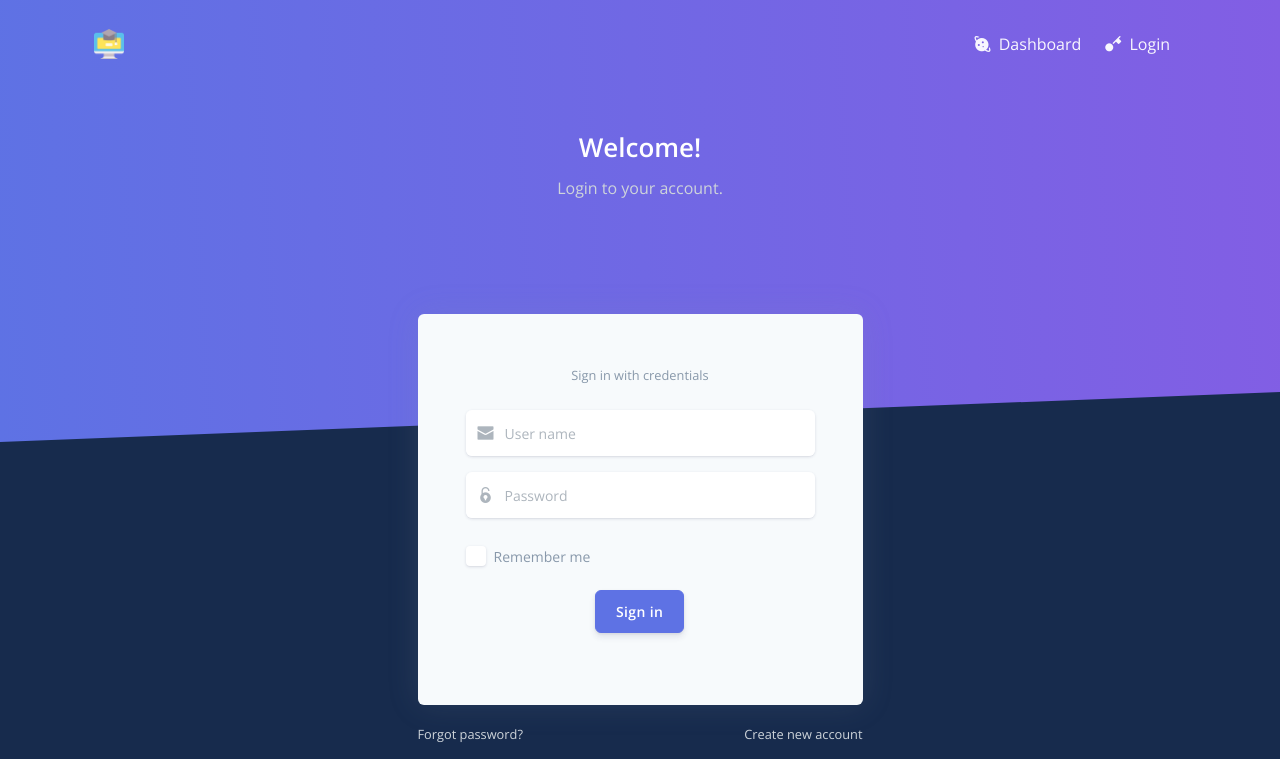
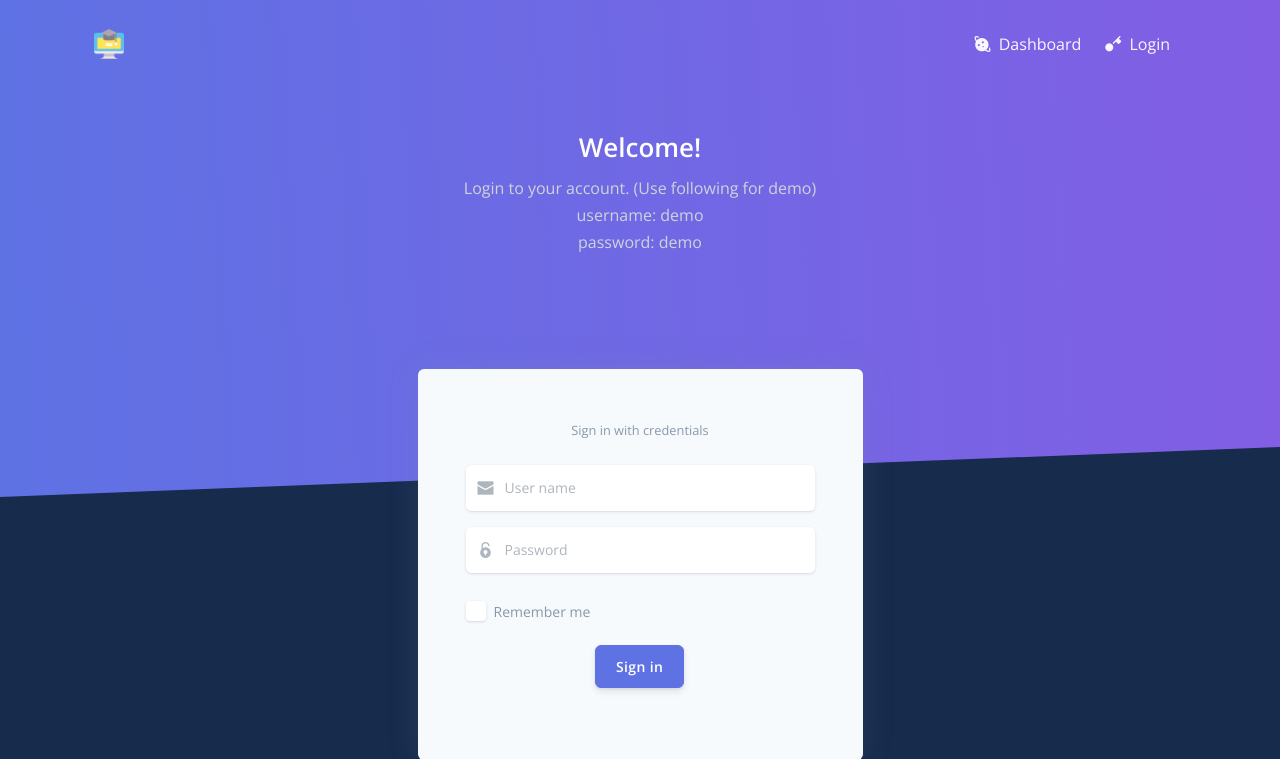
Before and after one commit to abhinand-c/iClassroomServer, a Django app: page /login/ in a window 1280 px wide. Shown: the top 759 px of the page. Run offline with Django 3.2, Linux system fonts and the light colour scheme; some libraries are stand-ins or nearby versions.

Commit message:
Added demo credential info

```diff
--- a/app/templates/app/login.html
+++ b/app/templates/app/login.html
@@ -56,7 +56,7 @@
           <div class="row justify-content-center">
             <div class="col-lg-5 col-md-6">
               <h1 class="text-white">Welcome!</h1>
-              <p class="text-lead text-light">Login to your account.</p>
+              <p class="text-lead text-light">Login to your account. (Use following for demo)<br/>username: <b>demo</b><br/>password: <b>demo</b> </p>
             </div>
           </div>
         </div>
```
Also changed, not shown: db.sqlite3.
